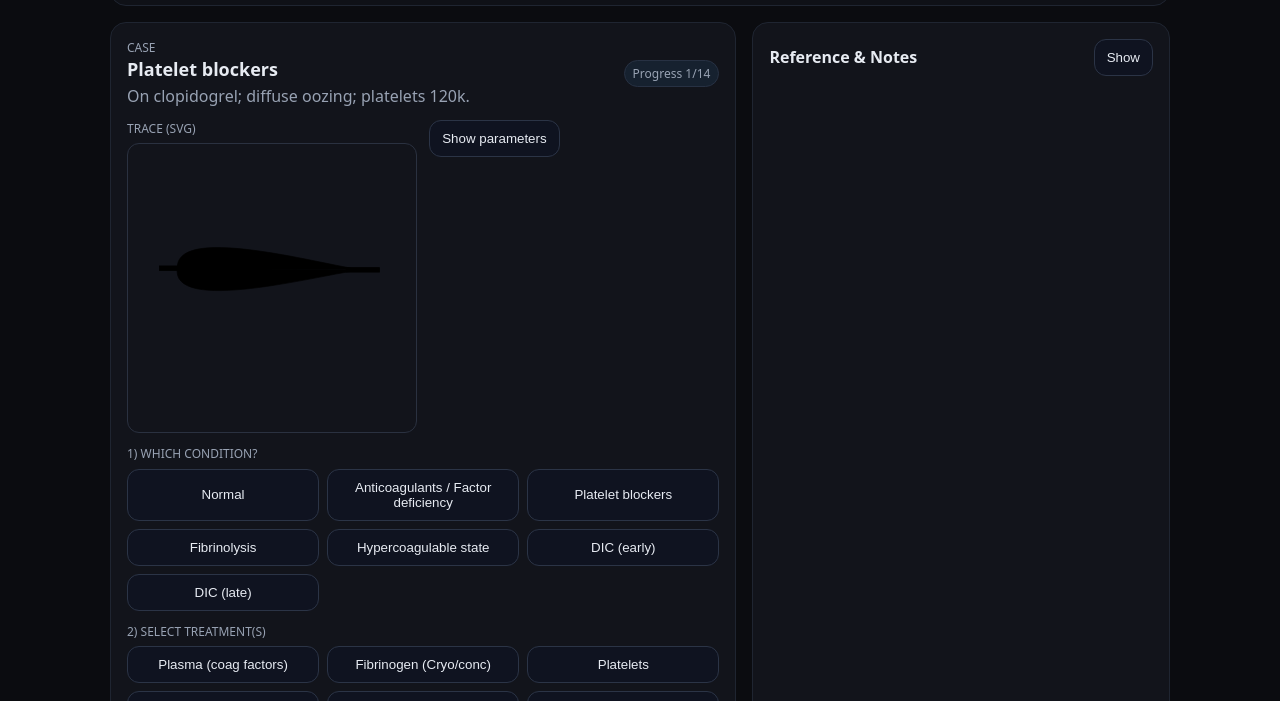
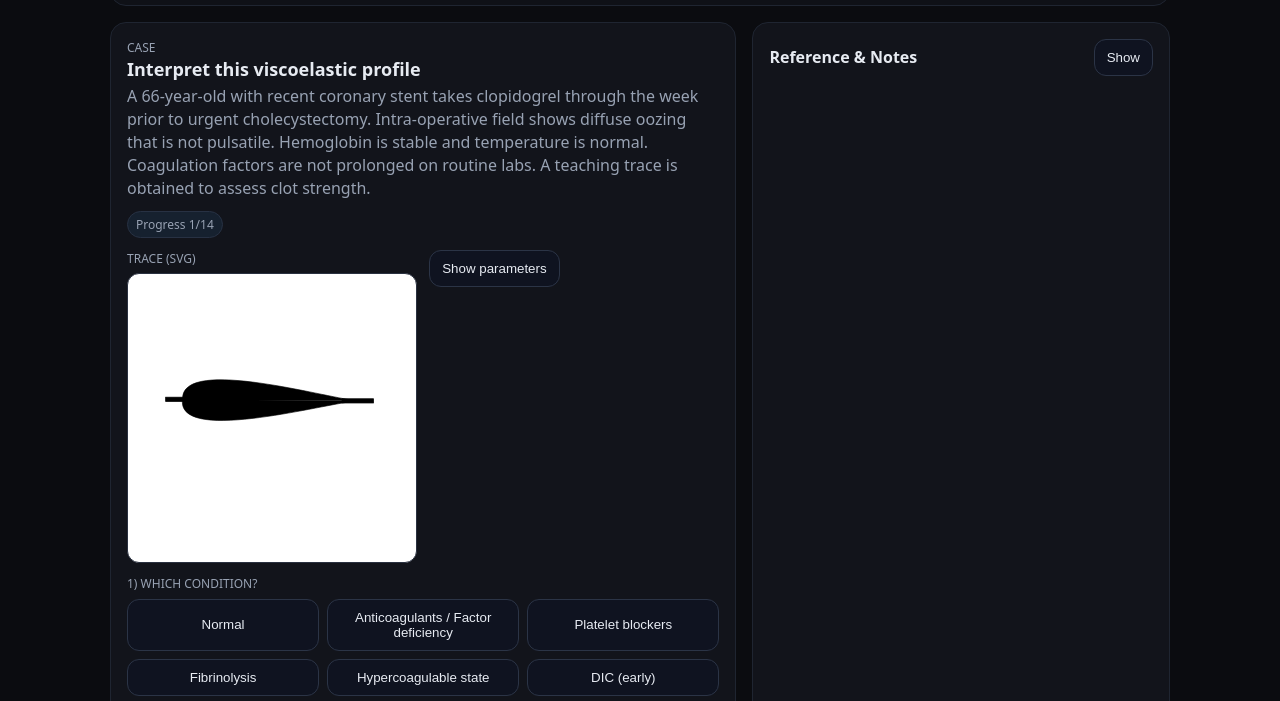
Before and after one commit to SpencerM26/teg-rotem-trainer, a plain HTML site: page index.html in a window 1280 px wide. Shown: the part 70-771 px from the top of the page. Drawn offline with Linux system fonts and the light colour scheme.

Commit message:
Update index.html

```diff
--- a/index.html
+++ b/index.html
@@ -22,7 +22,9 @@
   .btn.primary{background:#1b2437;border-color:#32415a}
   .btn.selected{background:var(--accent);color:#0a0f12;border-color:var(--accent)}
   .choices{display:grid;grid-template-columns:repeat(3,minmax(0,1fr));gap:8px}
-  img.trace{display:block;width:100%;height:auto;background:transparent;border-radius:12px;border:1px solid #2a3140}
+  /* WHITE background so black SVGs show clearly */
+  .trace-wrap{background:#ffffff;border-radius:12px;border:1px solid #2a3140;padding:8px}
+  img.trace{display:block;width:100%;height:auto;background:#ffffff;border-radius:8px}
   .params{margin-top:8px;border-top:1px dashed #2a3140;padding-top:8px}
   table{width:100%;border-collapse:collapse;font-size:14px}
   th,td{padding:6px 8px;border-bottom:1px solid #212838;text-align:left}
@@ -47,19 +49,9 @@
 (function(){
   // helpers
   function $(sel){ return document.querySelector(sel); }
-  function el(tag, attrs, html){
-    var n = document.createElement(tag);
-    if(attrs){ for(var k in attrs){ n.setAttribute(k, attrs[k]); } }
-    if(html != null){ n.innerHTML = html; }
-    return n;
-  }
-  function shuffled(a){
-    var x=a.slice();
-    for(var i=x.length-1;i>0;i--){ var j=Math.floor(Math.random()*(i+1)); var t=x[i]; x[i]=x[j]; x[j]=t; }
-    return x;
-  }
+  function shuffled(a){ var x=a.slice(); for(var i=x.length-1;i>0;i--){ var j=Math.floor(Math.random()*(i+1)); var t=x[i]; x[i]=x[j]; x[j]=t; } return x; }
 
-  // enums
+  // answer sets
   var CONDITIONS = [
     "Normal",
     "Anticoagulants / Factor deficiency",
@@ -79,20 +71,20 @@
   };
   var NORMALS = {
     TEG: { R:[5,10], K:[1,3], alpha:[53,72], MA:[50,70], LY30:[0,3] },
-    ROTEM: { CT:[38,79], CFT:[34,159], alpha:[65,83], MCF:[50,72], LI30:[94,100] }
+    ROTEM:{ CT:[38,79], CFT:[34,159], alpha:[65,83], MCF:[50,72], LI30:[94,100] }
   };
 
-  // 14 scenarios
+  // 14 scenarios (4–5 sentence vignettes; diagnosis not stated)
   var CASES = [
     // NORMAL
     { id:"normal-1", svg:"graphs/Normal.svg", condition:"Normal",
-      description:"Post-op check: dry field, normothermic, ionized Ca normal.",
+      description:"A 54-year-old after elective hernia repair is reassessed in PACU for minimal oozing at the incision. He is warm, normotensive, and not acidotic. Ionized calcium is within the normal range and no anticoagulants were given intra-op. The surgical field has remained dry for 20 minutes. A viscoelastic trace is obtained for teaching purposes.",
       teg:{R:7, K:1.5, alpha:65, MA:62, LY30:1},
       rotem:{CT:70, CFT:120, alpha:70, MCF:62, LI30:98},
       therapies:["none"]
     },
     { id:"normal-2", svg:"graphs/Normal.svg", condition:"Normal",
-      description:"Trauma bay re-evaluation after hemostasis.",
+      description:"A 32-year-old trauma patient returns to the bay after pelvic fixation. External bleeding has stopped and blood pressure is stable without vasopressors. Core temperature is 36.7 °C and ionized calcium is normal. No antiplatelet therapy or anticoagulants are reported. A trace is performed to confirm there is no global coagulopathy.",
       teg:{R:8, K:1.8, alpha:63, MA:60, LY30:2},
       rotem:{CT:75, CFT:140, alpha:68, MCF:60, LI30:97},
       therapies:["none"]
@@ -100,13 +92,13 @@
 
     // ANTICOAGULANTS / FACTOR DEFICIENCY
     { id:"anticoag-1", svg:"graphs/anticoagulant_factor_deficiency.svg", condition:"Anticoagulants / Factor deficiency",
-      description:"Post-CPB oozing; ACT prolonged; platelets acceptable.",
+      description:"A 68-year-old post-cardiopulmonary bypass continues to ooze from chest-tube sites. Temperature and calcium have been corrected and platelet count is 180 × 10⁹/L. ACT remains prolonged despite adequate protamine dosing by weight earlier. There is no history of antiplatelet agents. A viscoelastic study is obtained to evaluate initiation of clotting.",
       teg:{R:16, K:2.5, alpha:58, MA:62, LY30:1},
       rotem:{CT:140, CFT:150, alpha:60, MCF:62, LI30:98},
       therapies:["plasma"]
     },
     { id:"anticoag-2", svg:"graphs/anticoagulant_factor_deficiency.svg", condition:"Anticoagulants / Factor deficiency",
-      description:"Vascular case with recent heparin dose; anti-Xa elevated.",
+      description:"A 72-year-old undergoing fem-pop bypass receives systemic heparinization. Near the end of the case there is persistent oozing from needle holes. Anti-Xa level is elevated and platelet count is normal. Temperature and calcium are normal. A viscoelastic trace is obtained to guide reversal.",
       teg:{R:24, K:2, alpha:60, MA:60, LY30:1},
       rotem:{CT:240, CFT:140, alpha:65, MCF:60, LI30:98},
       therapies:["protamine"]
@@ -114,13 +106,13 @@
 
     // PLATELET BLOCKERS
     { id:"plate-1", svg:"graphs/Platelet_blockers.svg", condition:"Platelet blockers",
-      description:"On clopidogrel; diffuse oozing; platelets 120k.",
+      description:"A 66-year-old with recent coronary stent takes clopidogrel through the week prior to urgent cholecystectomy. Intra-operative field shows diffuse oozing that is not pulsatile. Hemoglobin is stable and temperature is normal. Coagulation factors are not prolonged on routine labs. A teaching trace is obtained to assess clot strength.",
       teg:{R:8, K:2, alpha:55, MA:40, LY30:1},
       rotem:{CT:75, CFT:160, alpha:60, MCF:38, LI30:98},
       therapies:["platelets"]
     },
     { id:"plate-2", svg:"graphs/Platelet_blockers.svg", condition:"Platelet blockers",
-      description:"Thrombocytopenia (45k) during liver case; initiation normal.",
+      description:"A 58-year-old with cirrhosis undergoes hepatic resection. Platelet count drops to 45 × 10⁹/L while fibrinogen and PT are near baseline. There is steady oozing from raw surfaces without large clots. The patient is warm and ionized calcium is normal. A viscoelastic trace is obtained to evaluate clot firmness.",
       teg:{R:7, K:1.8, alpha:60, MA:36, LY30:2},
       rotem:{CT:70, CFT:150, alpha:62, MCF:34, LI30:97},
       therapies:["platelets"]
@@ -128,13 +120,13 @@
 
     // FIBRINOLYSIS
     { id:"lysis-1", svg:"graphs/fibrinolysis.svg", condition:"Fibrinolysis",
-      description:"Polytrauma with early narrowing of trace after peak.",
+      description:"A 24-year-old after high-speed MVC arrives with pelvic fracture and hypotension requiring transfusion. Core temperature is now 36.5 °C and calcium has been repleted. After initial control of bleeding, oozing returns within minutes and clots appear fragile. D-dimer is elevated. A viscoelastic trace is performed to evaluate for breakdown of formed clot.",
       teg:{R:8, K:2, alpha:60, MA:62, LY30:14},
       rotem:{CT:70, CFT:140, alpha:65, MCF:62, LI30:60},
       therapies:["txa"]
     },
     { id:"lysis-2", svg:"graphs/fibrinolysis.svg", condition:"Fibrinolysis",
-      description:"Major ortho case; recurrent bleeding and increasing lysis.",
+      description:"A 72-year-old after major hip arthroplasty develops persistent drain output despite hemostasis in the field. Hemodynamics are stable and temperature is normal. Laboratory fibrinogen is borderline low-normal but D-dimer is increased. Clots formed at the wound bed appear to melt away. A viscoelastic study is obtained to assess for excessive lysis.",
       teg:{R:8, K:2, alpha:60, MA:58, LY30:10},
       rotem:{CT:70, CFT:150, alpha:63, MCF:58, LI30:70},
       therapies:["txa"]
@@ -142,13 +134,13 @@
 
     // HYPERCOAGULABLE
     { id:"hyper-1", svg:"graphs/hypercoaguable.svg", condition:"Hypercoagulable state",
-      description:"Accelerated clot formation and high amplitude; minimal bleeding.",
+      description:"A 46-year-old undergoing laparoscopic colectomy has brisk clot formation in the suction canister tubing. There is no bleeding and blood pressure is normal without products. The patient has a history of prior DVT and is not on anticoagulation. Routine labs are normal. A viscoelastic trace is obtained to characterize clot kinetics.",
       teg:{R:4, K:0.8, alpha:78, MA:74, LY30:1},
       rotem:{CT:45, CFT:60, alpha:80, MCF:72, LI30:98},
       therapies:["none"]
     },
     { id:"hyper-2", svg:"graphs/hypercoaguable.svg", condition:"Hypercoagulable state",
-      description:"Thrombophilia workup; fast kinetics, strong clot.",
+      description:"A 35-year-old trauma patient stabilizes quickly after minor transfusion. The field is dry and line sites clot rapidly. Temperature and electrolytes are normal, and the patient denies antiplatelet or anticoagulant use. Clinicians obtain a viscoelastic study to document overall clot strength and speed.",
       teg:{R:5, K:1, alpha:75, MA:70, LY30:1},
       rotem:{CT:50, CFT:80, alpha:78, MCF:68, LI30:99},
       therapies:["none"]
@@ -156,13 +148,13 @@
 
     // DIC (EARLY)
     { id:"dicE-1", svg:"graphs/DIC_early.svg", condition:"DIC (early)",
-      description:"Sepsis—rapid formation with lysis component.",
+      description:"A 62-year-old with septic shock is resuscitated and rewarmed. After initial improvement, diffuse oozing develops and clots at line sites seem to thin quickly. Fibrin split products are elevated and platelets are mid-normal. The team requests a viscoelastic trace to evaluate rapid clot formation with subsequent instability.",
       teg:{R:5, K:1, alpha:72, MA:68, LY30:12},
       rotem:{CT:55, CFT:90, alpha:76, MCF:66, LI30:75},
       therapies:["txa"]
     },
     { id:"dicE-2", svg:"graphs/DIC_early.svg", condition:"DIC (early)",
-      description:"Hypercoagulable pattern with early breakdown.",
+      description:"A 70-year-old with abdominal sepsis remains hemodynamically stable after fluids and antibiotics. Clots initially appear robust but quickly diminish at surgical drains. Temperature and calcium are corrected; platelet count is adequate. A viscoelastic test is sent to assess for early clot breakdown following rapid formation.",
       teg:{R:6, K:1.2, alpha:70, MA:65, LY30:15},
       rotem:{CT:60, CFT:100, alpha:74, MCF:64, LI30:70},
       therapies:["txa"]
@@ -170,13 +162,13 @@
 
     // DIC (LATE)
     { id:"dicL-1", svg:"graphs/DIC_late.svg", condition:"DIC (late)",
-      description:"Severe sepsis—consumption coagulopathy.",
+      description:"A 67-year-old with refractory septic shock has progressive oozing from mucosal surfaces. Platelet count and fibrinogen are now low, and PT/INR is prolonged. Temperature and calcium have been corrected but clots do not form well. A viscoelastic study is performed to characterize global impairment of clot generation and firmness.",
       teg:{R:18, K:5, alpha:35, MA:34, LY30:8},
       rotem:{CT:180, CFT:380, alpha:38, MCF:32, LI30:85},
       therapies:["plasma","fibrinogen","platelets"]
     },
     { id:"dicL-2", svg:"graphs/DIC_late.svg", condition:"DIC (late)",
-      description:"End-stage DIC—global failure of clot formation.",
+      description:"A 59-year-old with multiorgan failure develops persistent mucosal bleeding and oozing from venipuncture sites. Laboratory testing shows very low fibrinogen and thrombocytopenia with prolonged clotting times. Even with warming and calcium repletion, clot formation is poor. A viscoelastic trace is obtained to guide comprehensive replacement therapy.",
       teg:{R:20, K:6, alpha:30, MA:28, LY30:10},
       rotem:{CT:200, CFT:420, alpha:35, MCF:28, LI30:80},
       therapies:["plasma","fibrinogen","platelets"]
@@ -186,7 +178,6 @@
   // state
   var order = shuffled(CASES.map(function(_,i){ return i; }));
   var ptr = 0;
-  var scoreboard = { right:0, total:0 };
 
   function render(){
     var main = document.getElementById("main");
@@ -194,26 +185,24 @@
       main.innerHTML =
         '<div class="done">' +
           '<h2>All 14 scenarios completed 🎉</h2>' +
-          '<p>Final score: <b>' + scoreboard.right + '/' + scoreboard.total + '</b></p>' +
+          '<p>Final score: <b>' + getScore().right + '/' + getScore().total + '</b></p>' +
           '<div class="row" style="margin-top:8px">' +
             '<button class="btn" id="restartBtn">Restart (reshuffle)</button>' +
           '</div>' +
         '</div>';
       document.getElementById("restartBtn").onclick = function(){
         order = shuffled(CASES.map(function(_,i){ return i; }));
-        ptr = 0; scoreboard.right = 0; scoreboard.total = 0;
-        document.getElementById("score").textContent = "Score: 0/0";
-        render();
+        ptr = 0; setScore(0,0); document.getElementById("score").textContent = "Score: 0/0"; render();
       };
       return;
     }
 
     var c = CASES[order[ptr]];
 
+    // build buttons
     var condButtons = CONDITIONS.map(function(name){
       return '<button class="btn" data-cond="'+name+'">'+name+'</button>';
     }).join('');
-
     var txButtons = Object.keys(THERAPIES).map(function(k){
       return '<button class="btn" data-tx="'+k+'">'+THERAPIES[k]+'</button>';
     }).join('');
@@ -224,8 +213,8 @@
           '<div class="row" style="justify-content:space-between">' +
             '<div>' +
               '<div class="muted" style="text-transform:uppercase;font-size:12px">Case</div>' +
-              '<div class="title">' + c.condition + '</div>' +
-              '<div class="muted" style="margin-top:2px">' + c.description + '</div>' +
+              '<div class="title">Interpret this viscoelastic profile</div>' +
+              '<div class="muted" style="margin-top:2px">'+ c.description +'</div>' +
             '</div>' +
             '<div class="row"><span class="pill">Progress ' + (ptr+1) + '/14</span></div>' +
           '</div>' +
@@ -233,7 +222,7 @@
           '<div style="display:grid;grid-template-columns:1fr 1fr;gap:12px;align-items:start;margin-top:12px">' +
             '<div>' +
               '<div class="muted" style="text-transform:uppercase;font-size:12px;margin-bottom:6px">Trace (SVG)</div>' +
-              '<img id="trace" class="trace" alt="trace" src="' + c.svg + '">' +
+              '<div class="trace-wrap"><img id="trace" class="trace" alt="trace" src="' + c.svg + '"></div>' +
               '<div id="imgErr" class="error" style="display:none"></div>' +
             '</div>' +
 
@@ -305,7 +294,7 @@
               '<li><b>MA/MCF ↓</b> → Platelets.</li>' +
               '<li><b>LY30 ↑ / LI30 ↓</b> → Antifibrinolytic (TXA) if appropriate.</li>' +
             '</ul>' +
-            '<div class="muted" style="margin-top:10px;font-size:12px">Educational tool only; not for clinical use.</div>' +
+            '<div class="muted" style="margin-top:10px;font-size:12px">Educational tool only; not for clinical decision-making.</div>' +
           '</div>' +
         '</div>' +
       '</div>';
@@ -332,15 +321,13 @@
       this.textContent = open ? "Show" : "Hide";
     };
 
-    // single-select condition
+    // answer controls
     Array.prototype.forEach.call(document.getElementById("condChoices").children, function(btn){
       btn.addEventListener("click", function(){
         Array.prototype.forEach.call(document.getElementById("condChoices").children, function(b){ b.classList.remove("selected"); });
         btn.classList.add("selected");
       });
     });
-
-    // multi-select therapies
     Array.prototype.forEach.call(document.getElementById("txChoices").children, function(btn){
       btn.addEventListener("click", function(){ btn.classList.toggle("selected"); });
     });
@@ -349,6 +336,13 @@
     document.getElementById("nextBtn").onclick = function(){ ptr++; render(); };
   }
 
+  function getScore(){
+    var sEl = document.getElementById("score");
+    var m = sEl.textContent.match(/(\d+)\/(\d+)/);
+    return m ? {right:parseInt(m[1],10), total:parseInt(m[2],10)} : {right:0,total:0};
+  }
+  function setScore(r,t){ document.getElementById("score").textContent = "Score: " + r + "/" + t; }
+
   function check(c){
     var chosenCondBtn = document.querySelector('#condChoices .btn.selected');
     var chosenCond = chosenCondBtn ? chosenCondBtn.getAttribute('data-cond') : null;
@@ -356,17 +350,13 @@
       document.querySelectorAll('#txChoices .btn.selected'),
       function(b){ return b.getAttribute('data-tx'); }
     ).sort();
+    var requiredTx = c.therapies.slice().sort();
 
-    var requiredTx = c.therapies.slice().sort();
     var condOK = (chosenCond === c.condition);
     var txOK = JSON.stringify(chosenTx) === JSON.stringify(requiredTx);
 
-    // score
-    var sEl = document.getElementById("score");
-    var t = sEl.textContent.match(/(\d+)\/(\d+)/);
-    var r = t ? {right:parseInt(t[1],10), total:parseInt(t[2],10)} : {right:0,total:0};
-    r.total += 1; if(condOK && txOK) r.right += 1;
-    sEl.textContent = "Score: " + r.right + "/" + r.total;
+    var sc = getScore();
+    sc.total += 1; if(condOK && txOK) sc.right += 1; setScore(sc.right, sc.total);
 
     var box = document.getElementById("result");
     box.style.display = "block";
@@ -377,9 +367,7 @@
   }
 
   // boot
-  document.addEventListener("DOMContentLoaded", function(){
-    render();
-  });
+  document.addEventListener("DOMContentLoaded", function(){ render(); });
 })();
 </script>
 </body>
```
